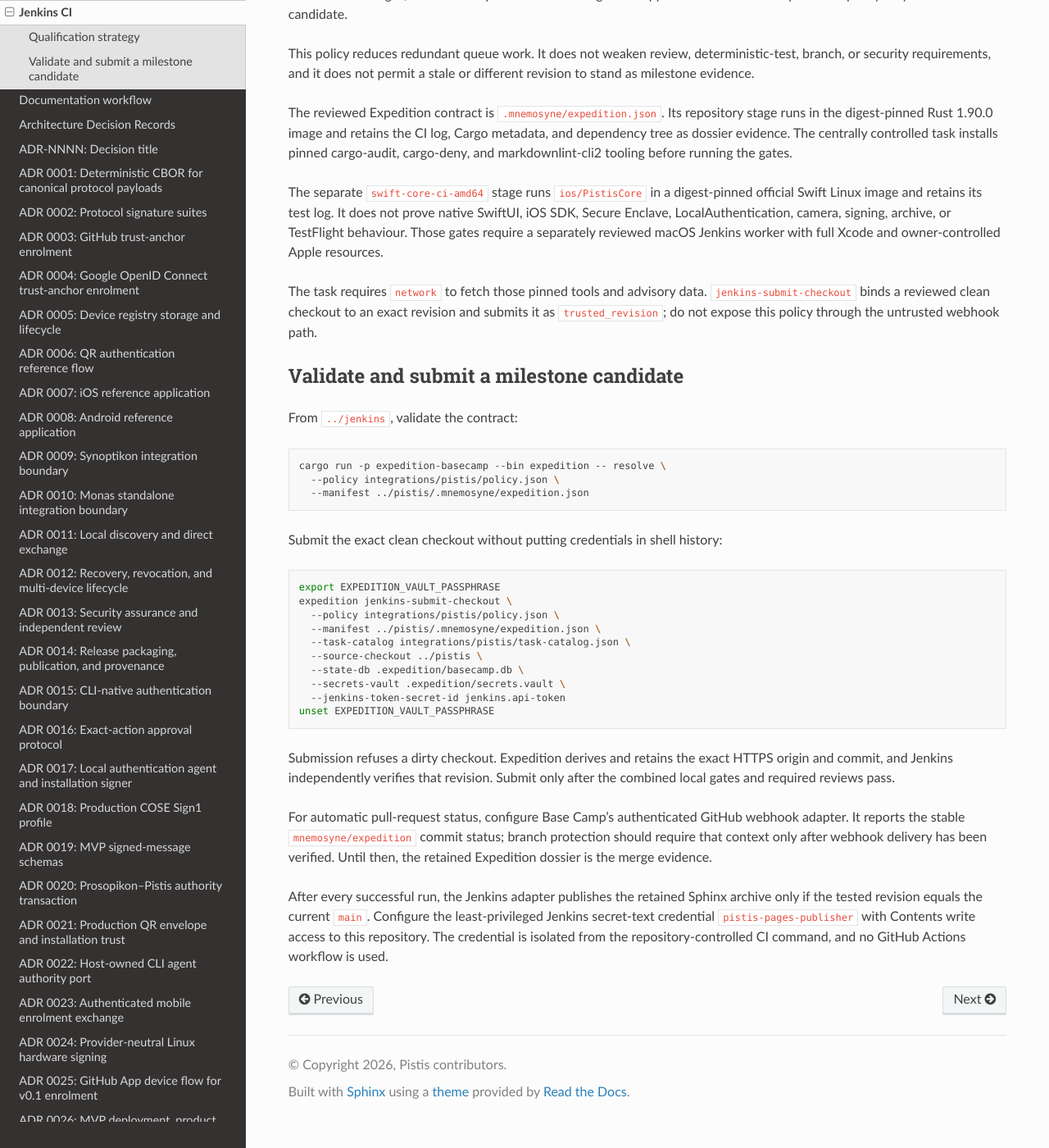
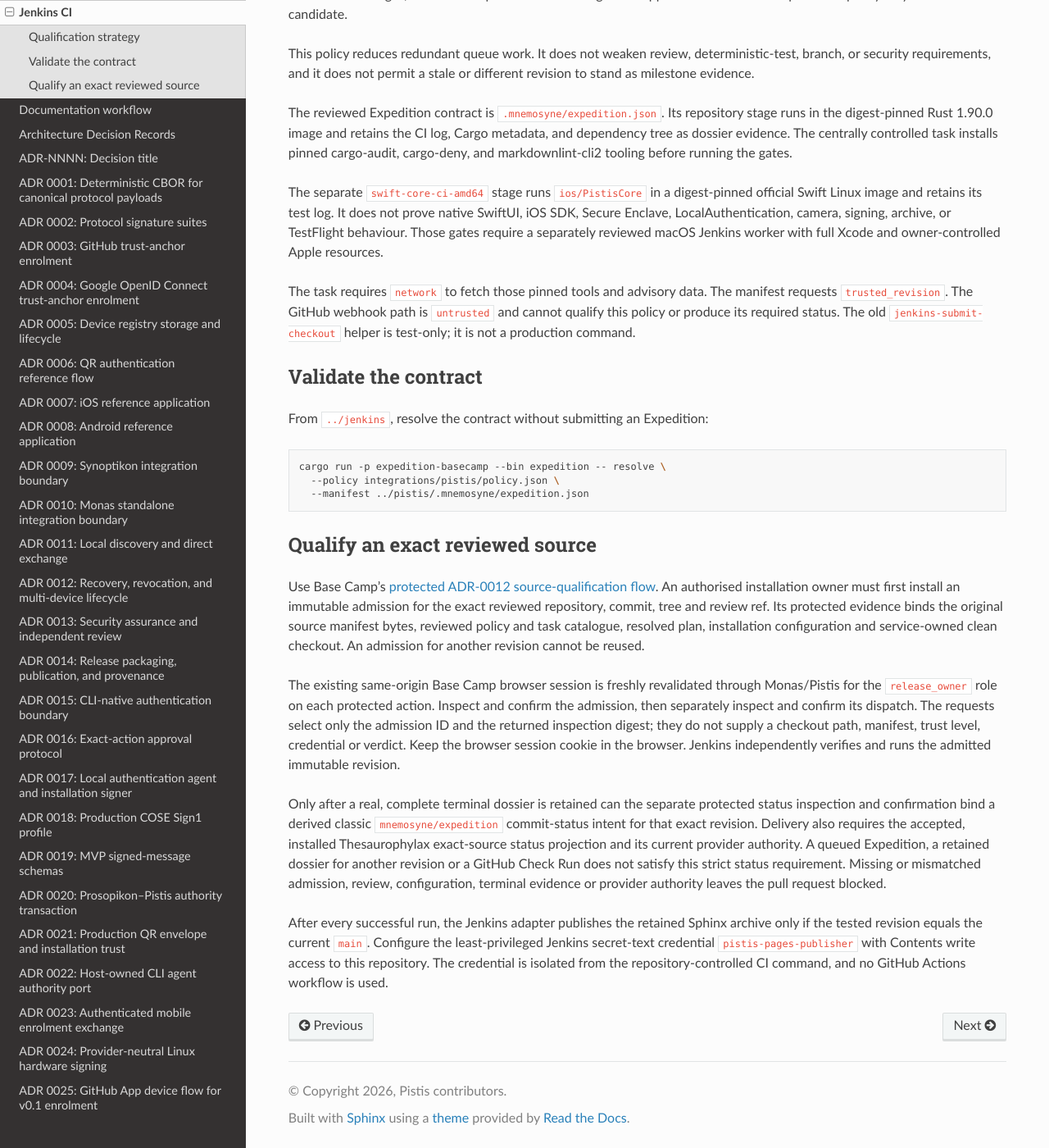
Before and after one commit to sagrudd/pistis, a Sphinx documentation site: the page built from docs/development/jenkins-ci.md, in a window 1280 px wide and 1400 px high, scrolled down 619 px. Shown: the whole window at 82% size. Built offline with Sphinx 7.4.7 and the Read the Docs theme 3.1.0, drawn with Linux system fonts in a browser that asks for light colours; the version number could not be read and is left out.

Commit message:
docs: correct trusted CI qualification guide

````diff
--- a/docs/development/jenkins-ci.md
+++ b/docs/development/jenkins-ci.md
@@ -43,13 +43,14 @@ reviewed macOS Jenkins worker with full Xcode and owner-controlled Apple
 resources.
 
 The task requires `network` to fetch those pinned tools and advisory data.
-`jenkins-submit-checkout` binds a reviewed clean checkout to an exact revision
-and submits it as `trusted_revision`; do not expose this policy through the
-untrusted webhook path.
+The manifest requests `trusted_revision`. The GitHub webhook path is
+`untrusted` and cannot qualify this policy or produce its required status.
+The old `jenkins-submit-checkout` helper is test-only; it is not a production
+command.
 
-## Validate and submit a milestone candidate
+## Validate the contract
 
-From `../jenkins`, validate the contract:
+From `../jenkins`, resolve the contract without submitting an Expedition:
 
 ```sh
 cargo run -p expedition-basecamp --bin expedition -- resolve \
@@ -57,30 +58,31 @@ cargo run -p expedition-basecamp --bin expedition -- resolve \
   --manifest ../pistis/.mnemosyne/expedition.json
 ```
 
-Submit the exact clean checkout without putting credentials in shell history:
+## Qualify an exact reviewed source
 
-```sh
-export EXPEDITION_VAULT_PASSPHRASE
-expedition jenkins-submit-checkout \
-  --policy integrations/pistis/policy.json \
-  --manifest ../pistis/.mnemosyne/expedition.json \
-  --task-catalog integrations/pistis/task-catalog.json \
-  --source-checkout ../pistis \
-  --state-db .expedition/basecamp.db \
-  --secrets-vault .expedition/secrets.vault \
-  --jenkins-token-secret-id jenkins.api-token
-unset EXPEDITION_VAULT_PASSPHRASE
-```
+Use Base Camp's [protected ADR-0012 source-qualification flow](https://github.com/sagrudd/jenkins/blob/main/docs/adr/0012-monas-exact-source-qualification.md).
+An authorised installation owner must first install an immutable admission for
+the exact reviewed repository, commit, tree and review ref. Its protected
+evidence binds the original source manifest bytes, reviewed policy and task
+catalogue, resolved plan, installation configuration and service-owned clean
+checkout. An admission for another revision cannot be reused.
 
-Submission refuses a dirty checkout. Expedition derives and retains the exact
-HTTPS origin and commit, and Jenkins independently verifies that revision.
-Submit only after the combined local gates and required reviews pass.
+The existing same-origin Base Camp browser session is freshly revalidated
+through Monas/Pistis for the `release_owner` role on each protected action.
+Inspect and confirm the admission, then separately inspect and confirm its
+dispatch. The requests select only the admission ID and the returned
+inspection digest; they do not supply a checkout path, manifest, trust level,
+credential or verdict. Keep the browser session cookie in the browser.
+Jenkins independently verifies and runs the admitted immutable revision.
 
-For automatic pull-request status, configure Base Camp's authenticated GitHub
-webhook adapter. It reports the stable `mnemosyne/expedition` commit status;
-branch protection should require that context only after webhook delivery has
-been verified. Until then, the retained Expedition dossier is the merge
-evidence.
+Only after a real, complete terminal dossier is retained can the separate
+protected status inspection and confirmation bind a derived classic
+`mnemosyne/expedition` commit-status intent for that exact revision. Delivery
+also requires the accepted, installed Thesaurophylax exact-source status
+projection and its current provider authority. A queued Expedition, a retained
+dossier for another revision or a GitHub Check Run does not satisfy this strict
+status requirement. Missing or mismatched admission, review, configuration,
+terminal evidence or provider authority leaves the pull request blocked.
 
 After every successful run, the Jenkins adapter publishes the retained Sphinx
 archive only if the tested revision equals the current `main`. Configure the
````
Also changed, not shown: CHANGELOG.md (+5 -0 lines).
